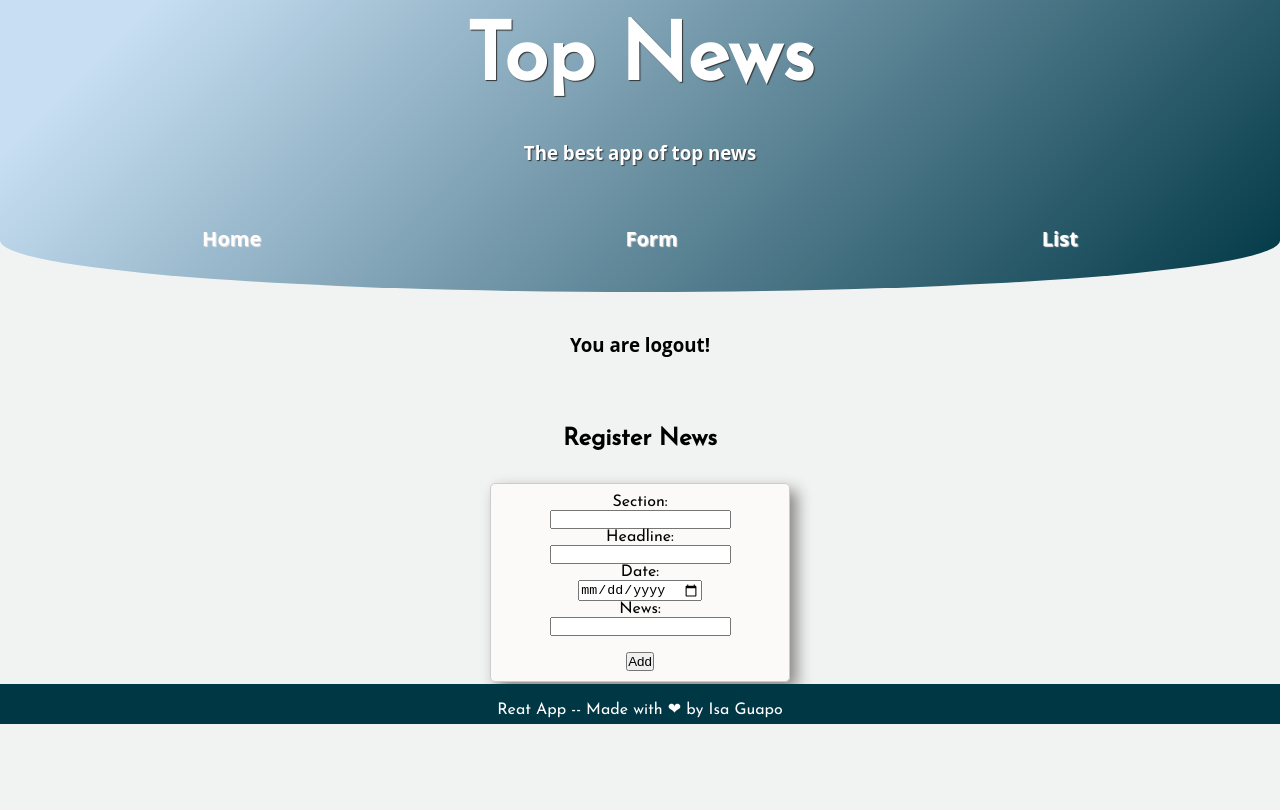
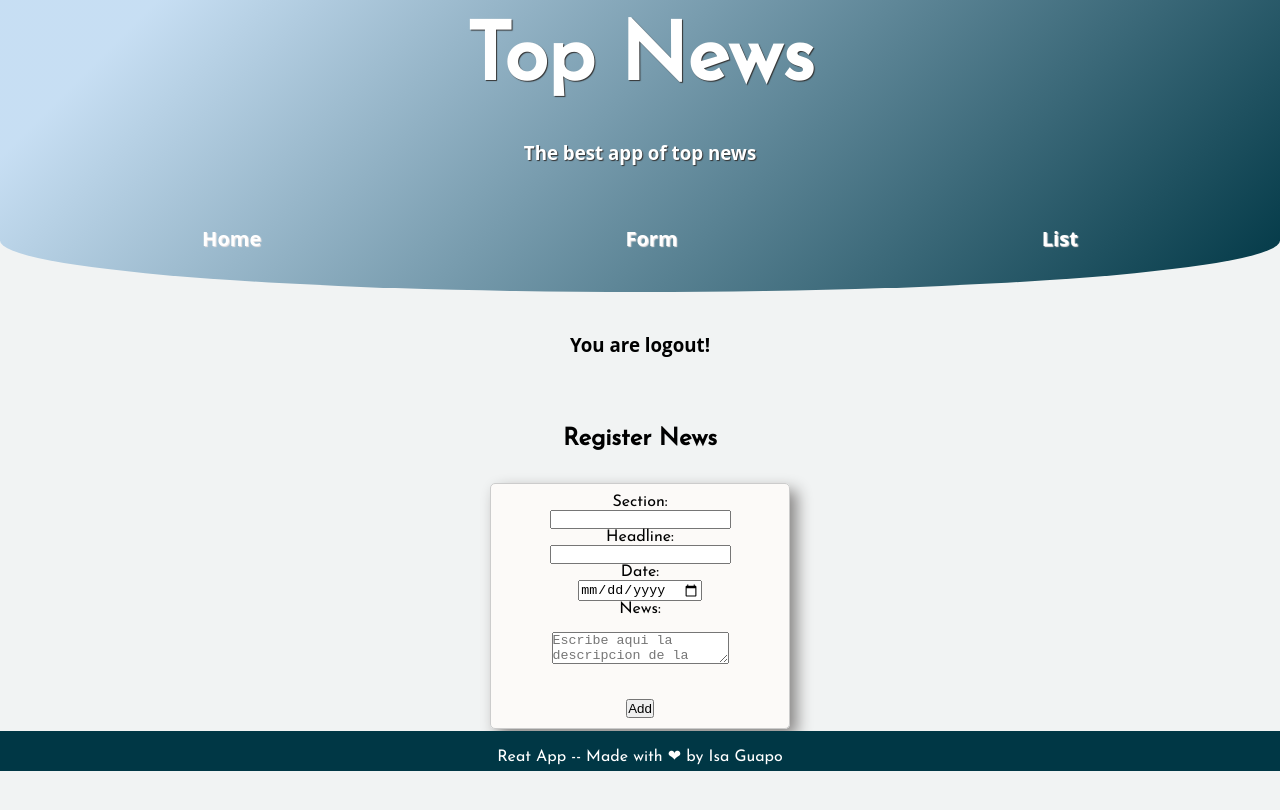
Before and after one commit to IsaGuapo/myApp_news, a React (Create React App) app: page /form in a window 1280 px wide. Shown: the top 810 px of the page. Built offline with nearby package versions, Linux system fonts and the light colour scheme; no server answers.

Commit message:
add text area and last changes

```diff
--- a/src/components/Form/Form.jsx
+++ b/src/components/Form/Form.jsx
@@ -47,7 +47,7 @@ class Form extends Component {
           <label htmlFor="date">Date:</label><br />
           <input type="date" id="date" name="date" /><br />
           <label htmlFor="abstract">News:</label><br />
-          <input type="textarea" id="abstract" name="abstract" /><br />
+           <p><textarea name="newsDescript" placeholder="Escribe aqui la descripcion de la noticia" required></textarea></p>
           <br>
           </br>
           <button>Add</button>
--- a/src/components/List/Card/Card.css
+++ b/src/components/List/Card/Card.css
@@ -16,5 +16,5 @@
 
 .cards:last-child{
     margin-bottom: 100px;
-    color:red;
+    color:rgb(10, 10, 10);
 }
--- a/src/components/List/Card/Card.jsx
+++ b/src/components/List/Card/Card.jsx
@@ -18,7 +18,7 @@ export class Card extends Component {
         <div className="cards">
             <p className='p_class'>Section: {section} </p>
             <p className='p_class'>Headline: {title} </p>
-            <p className='p_class'>Date:{published_date}</p>
+            <p className='p_class'>Date:{published_date.substring(0,10)}</p>
             <p className='p_class'>Abstract: {abstract}</p>
             <button onClick={this.props.deleteNew}>Delete</button>
 
```
